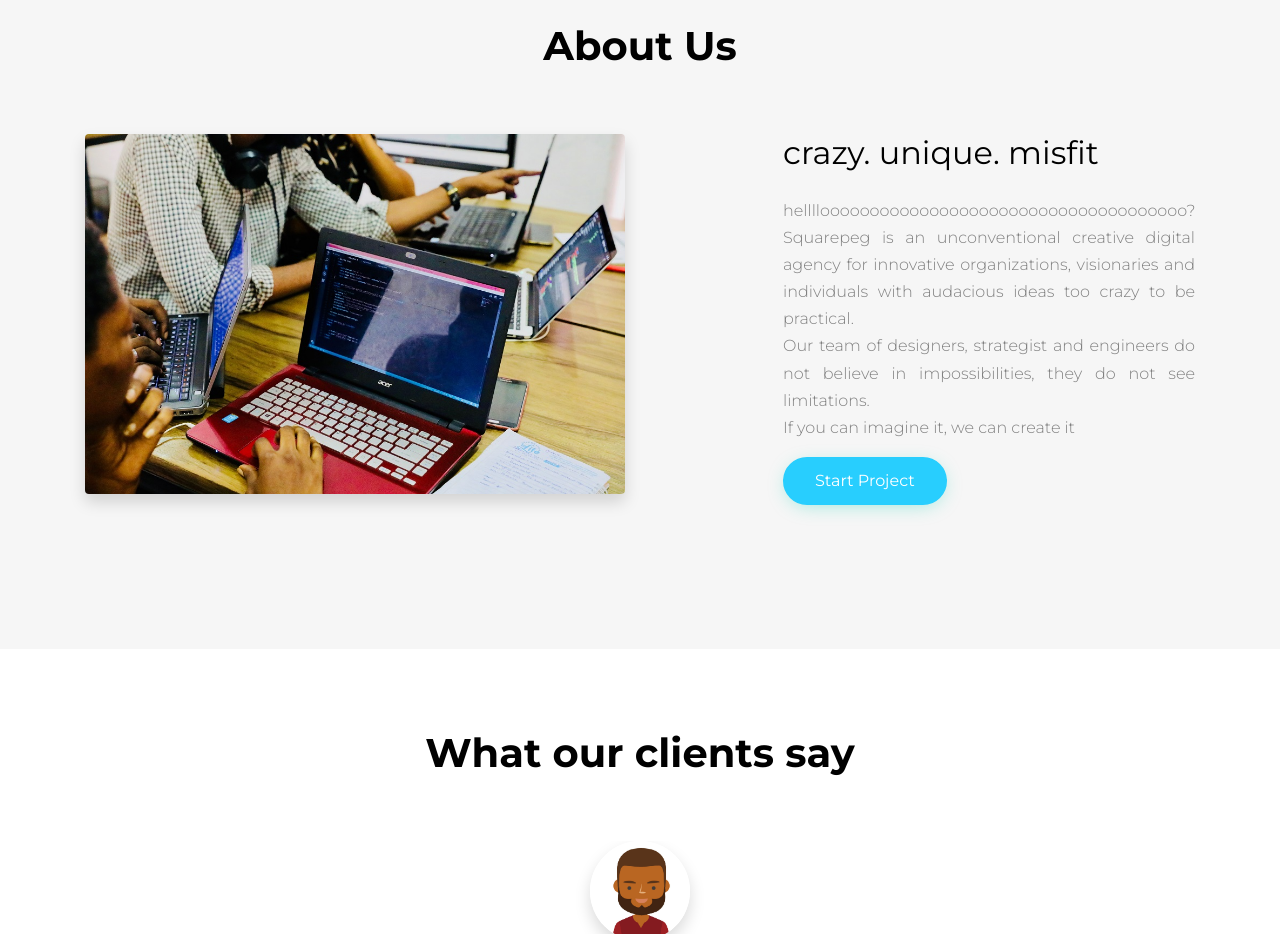
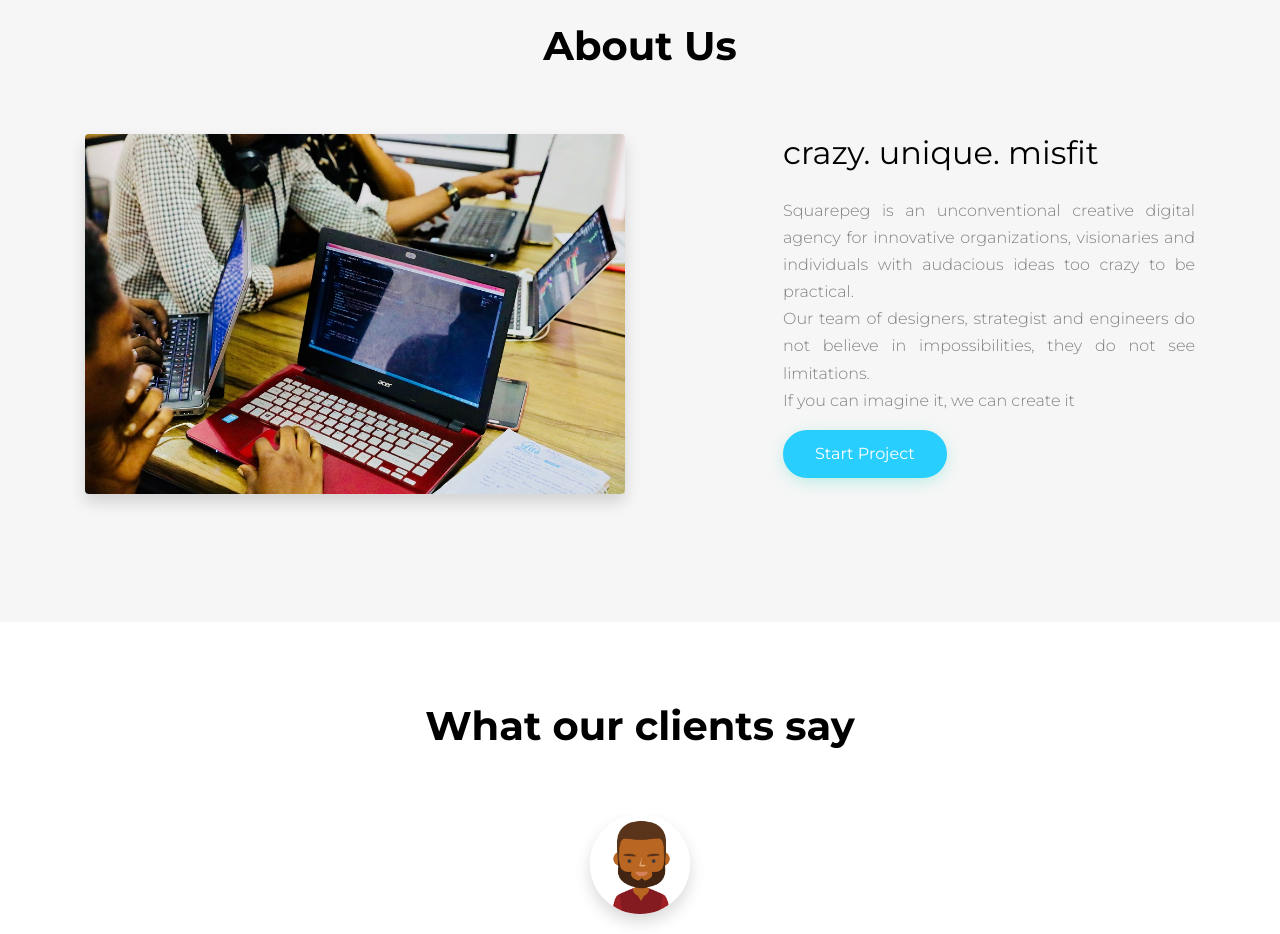
Before and after one commit to code911/squarepegng, a plain HTML site: page index.html in a window 1280 px wide. Shown: the part 3840-4774 px from the top of the page. Drawn offline with Linux system fonts and the light colour scheme; files whose address does not match are found by name.

Commit message:
new changes

```diff
--- a/index.html
+++ b/index.html
@@ -316,7 +316,7 @@
 
 </style>
 
-hellllooooooooooooooooooooooooooooooooooooo?
+
             <p class="mb- rice">Squarepeg is an unconventional creative digital agency for innovative organizations, visionaries and individuals with audacious ideas too crazy to be practical.<br>
             Our team of designers, strategist and engineers do not believe in impossibilities, they do not see limitations.<br>If you can imagine it, we can create it </p>
             <p><a href="#contact-section" class="btn btn-primary">Start Project</a></p>
```
